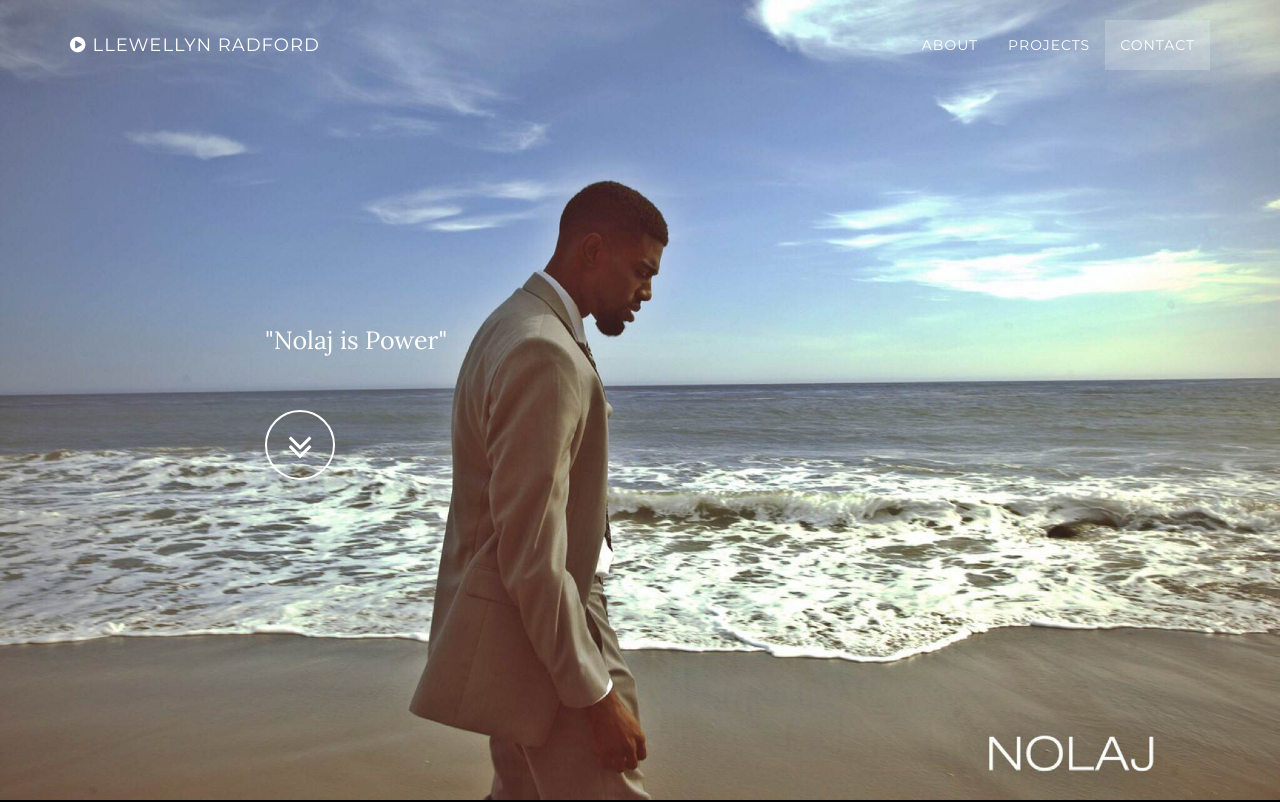
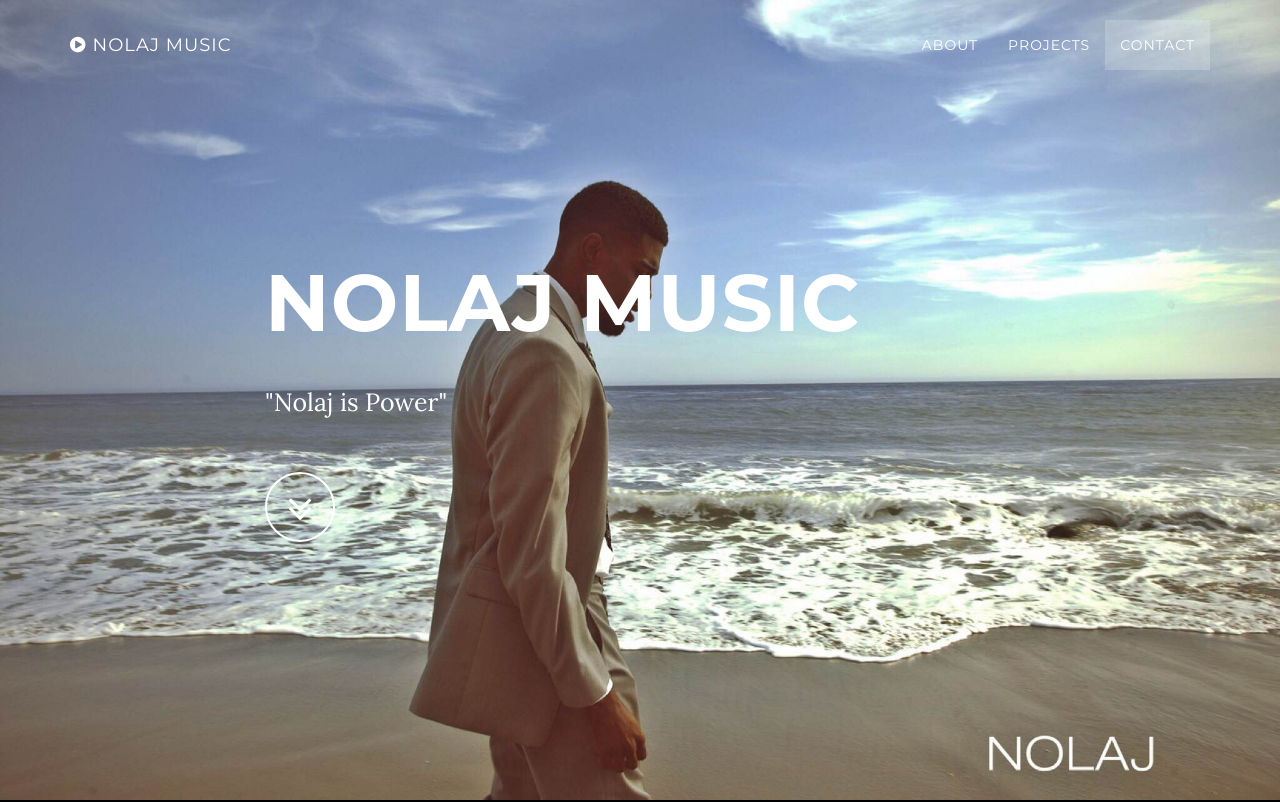
Before and after one commit to nolajmusic/nolajmusic.github.io, a plain HTML site: page index.html in a window 1280 px wide. Shown: the top 802 px of the page. Drawn offline with nearby package versions, Linux system fonts and the light colour scheme.

Commit message:
coming together

```diff
--- a/index.html
+++ b/index.html
@@ -31,7 +31,7 @@
                     <i class="fa fa-bars"></i>
                 </button>
                 <a class="navbar-brand" href="#page-top">
-                    <i class="fa fa-play-circle"></i>  <span class="light">Llewellyn Radford
+                    <i class="fa fa-play-circle"></i>  <span class="light">Nolaj Music
                 </a>
             </div>
 
@@ -63,7 +63,7 @@
             <div class="container">
                 <div class="row">
                     <div class="col-md-8 col-md-offset-2">
-                        <!-- <h1 class="brand-heading">Nolaj Music</h1> -->
+                        <h1 class="brand-heading">Nolaj Music</h1>
                         <p class="intro-text">"Nolaj is Power"</p>
                         <div class="page-scroll">
                             <a href="#about" class="btn btn-circle">
```
